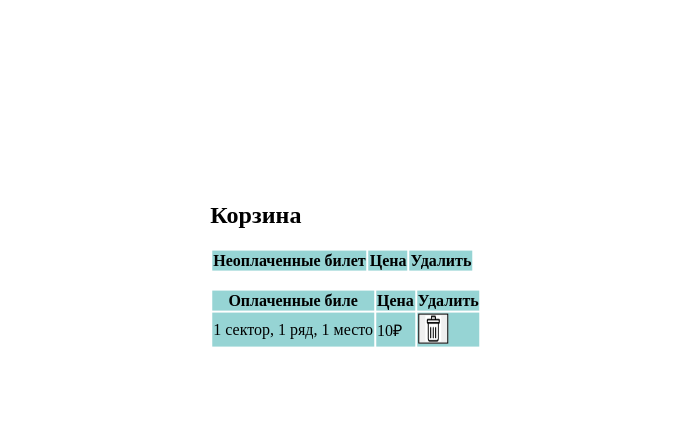
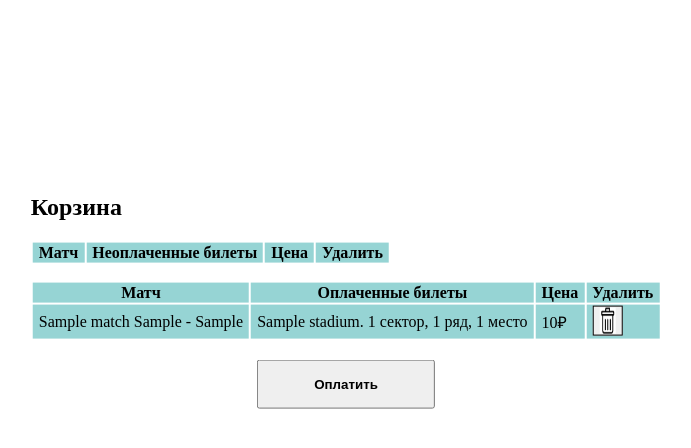
Before and after one commit to Darkness7193/TicketStadiumRepository, a Django app: page /App1/basket/ in a window 1280 px wide. Shown: the part 135-583 px from the top of the page, without its empty margins (294-985 px from the left). Run offline with Django 4.2, Linux system fonts and the light colour scheme; tables that the repository leaves empty hold one stand-in row (values such as "Sample post"); lists and menus that the app fills with data are empty.

Commit message:
Version 25

```diff
--- a/App1/models.py
+++ b/App1/models.py
@@ -46,9 +46,10 @@
     time = TimeField(null=True)
 
     def __str__(self):
-        return f'''
-            {self.name} {self.side1} - {self.side2}
-        '''
+        return f'{self.name} {self.side1} - {self.side2}'
+
+    def sides(self):
+        return f'{self.side1} - {self.side2}'
 
     class Meta:
         db_table = 'match'
--- a/App1/static/App1/css/basket.css
+++ b/App1/static/App1/css/basket.css
@@ -1,3 +1,5 @@
 th, td {
     background: #96D4D4;
+    padding-left: 6px;
+    padding-right: 6px;
 }
--- a/App1/templates/App1/basket.html
+++ b/App1/templates/App1/basket.html
@@ -14,50 +14,15 @@
 
     <div class="center">
         <h2> Корзина </h2>
-        <table>
-            <tr> <th>Неоплаченные билет</th> <th>Цена</th> <th>Удалить</th> </tr>
-            {% for ticket in unpaid_tickets %}
-                <tr>
-                    <td>{{ ticket.place }}</td>
-                    <td>{{ ticket.place.sector.price }}₽</td>
-                    <td>
-                        <form method="post">
-                            {% csrf_token %}
-                            <input hidden="hidden" name="del_ticket_id" value="{{ ticket.id }}">
-                            <button class="button" type="submit">
-                                <img class="button-image" src="{% static 'App1/images/recycle_bin.png' %}" alt="Удалить">
-                            </button>
-                        </form>
-                    </td>
-                    <td>
-                        <a href="{% url 'pay_ticket' %}?ticket_id={{ ticket.id }}">
-                            <button> Оплатить </button>
-                        </a>
-                    </td>
-                </tr>
-            {% endfor %}
-        </table>
 
+        {% include 'Includes/ticket-table.html' with tickets=unpaid_tickets ticket_header="Неоплаченные билеты" %}
         <p></p>
+        {% include 'Includes/ticket-table.html' with tickets=paid_tickets ticket_header="Оплаченные билеты" %}
+        <p></p>
+        <a class="center--V" href="{% url 'pay_tickets' %}">
+            <button style="padding: 15px 55px"><b>Оплатить</b></button>
 
-        <table>
-            <tr> <th>Оплаченные биле</th> <th>Цена</th> <th>Удалить</th> </tr>
-            {% for ticket in paid_tickets %}
-                <tr>
-                    <td>{{ ticket.place }}</td>
-                    <td>{{ ticket.place.sector.price }}₽</td>
-                    <td>
-                        <form method="post">
-                            {% csrf_token %}
-                            <input hidden="hidden" name="del_ticket_id" value="{{ ticket.id }}">
-                            <button class="button" type="submit">
-                                <img class="button-image" src="{% static 'App1/images/recycle_bin.png' %}" alt="Удалить">
-                            </button>
-                        </form>
-                    </td>
-                </tr>
-            {% endfor %}
-        </table>
+        </a>
     </div>
 
 </body>
--- a/App1/urls.py
+++ b/App1/urls.py
@@ -1,6 +1,6 @@
 from django.urls import path
 
-from .views import basket, matchesPage, focusMatch, add_ticket, pay_ticket
+from .views import basket, matchesPage, focusMatch, add_ticket, pay_tickets
 
 
 urlpatterns = [
@@ -8,5 +8,5 @@
     path('matchesPage/', matchesPage, name='matchesPage'),
     path('focusMatch/', focusMatch, name='focusMatch'),
     path('add_ticket/', add_ticket, name='add_ticket'),
-    path('pay_ticket/', pay_ticket, name='pay_ticket'),
+    path('pay_tickets/', pay_tickets, name='pay_tickets'),
 ]
--- a/App1/views.py
+++ b/App1/views.py
@@ -74,9 +74,9 @@
     return redirect('/App1/basket')
 
 
-def pay_ticket(request):
-    ticket_id = request.GET.get('ticket_id')
-    ticket = Ticket.objects.get(id=ticket_id)
-    ticket.is_paid = True
-    ticket.save()
+def pay_tickets(request):
+    tickets = Ticket.objects.filter(host=request.user)
+    for ticket in tickets:
+        ticket.is_paid = True
+        ticket.save()
     return redirect('/App1/basket')
--- /dev/null
+++ b/Includes/templates/Includes/ticket-table.html
@@ -0,0 +1,39 @@
+{% load static %}
+
+<!DOCTYPE html>
+<html lang="ru">
+<head>
+    <meta charset="UTF-8">
+    <title>Корзина</title>
+    <link rel="stylesheet" href="{% static '/css/global.css' %}">
+    <link rel="stylesheet" href="{% static 'App1/css/basket.css' %}">
+</head>
+<body>
+
+    <table>
+        <tr>
+            <th>Матч</th>
+            <th>{{ ticket_header }}</th>
+            <th>Цена</th>
+            <th>Удалить</th>
+        </tr>
+        {% for ticket in tickets %}
+            <tr>
+                <td>{{ ticket.match }}</td>
+                <td>{{ ticket.place.stadium }}. {{ ticket.place }}</td>
+                <td>{{ ticket.place.sector.price }}₽</td>
+                <td>
+                    <form method="post">
+                        {% csrf_token %}
+                        <input hidden="hidden" name="del_ticket_id" value="{{ ticket.id }}">
+                        <button class="button" type="submit">
+                            <img class="button-image" src="{% static 'App1/images/recycle_bin.png' %}" alt="Удалить">
+                        </button>
+                    </form>
+                </td>
+            </tr>
+        {% endfor %}
+    </table>
+
+</body>
+</html>
--- a/static/css/global.css
+++ b/static/css/global.css
@@ -15,11 +15,17 @@
 }
 
 .center--V {
-
+    position: absolute;
+    left: 50%;
+    transform: translate(-50%, -0%);
+    padding: 3px;
 }
 
 .center--H {
-
+    position: absolute;
+    top: 50%;
+    transform: translate(-0%, -50%);
+    padding: 3px;
 }
 
 .center {
```
